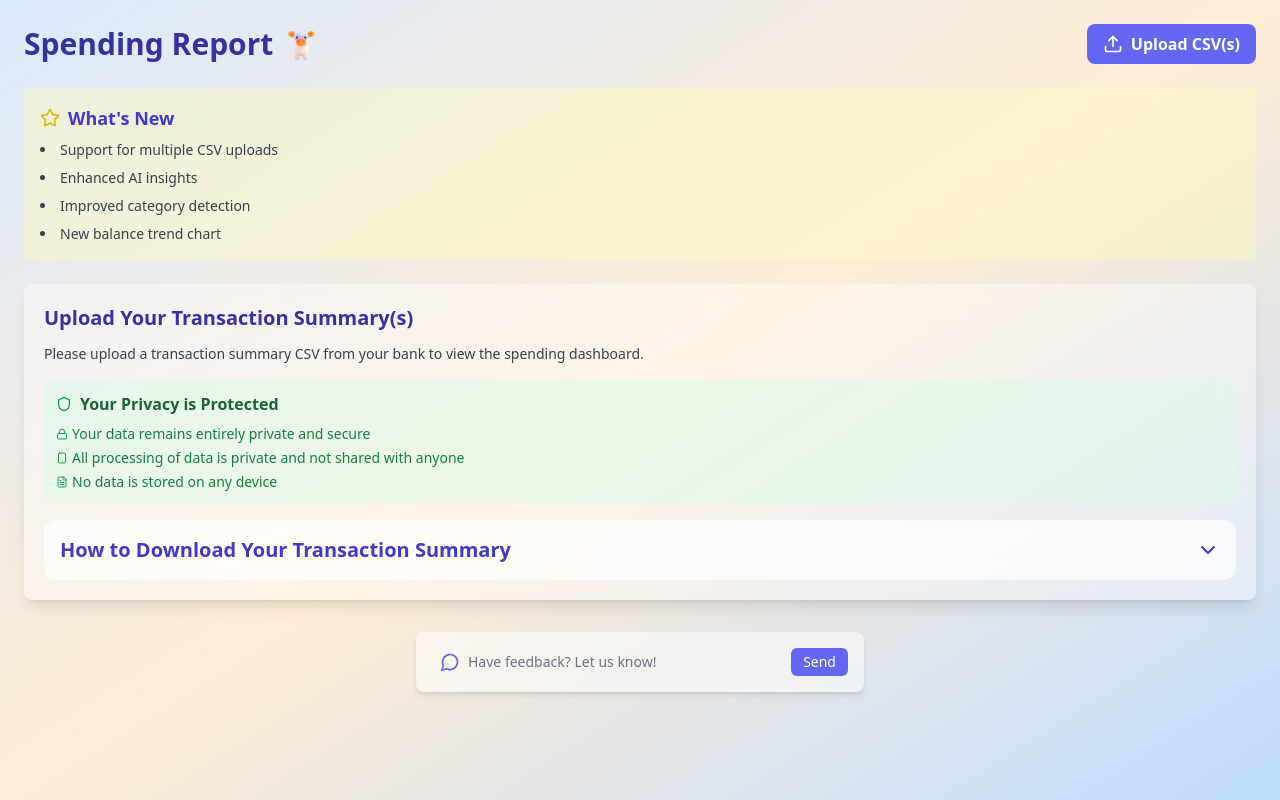
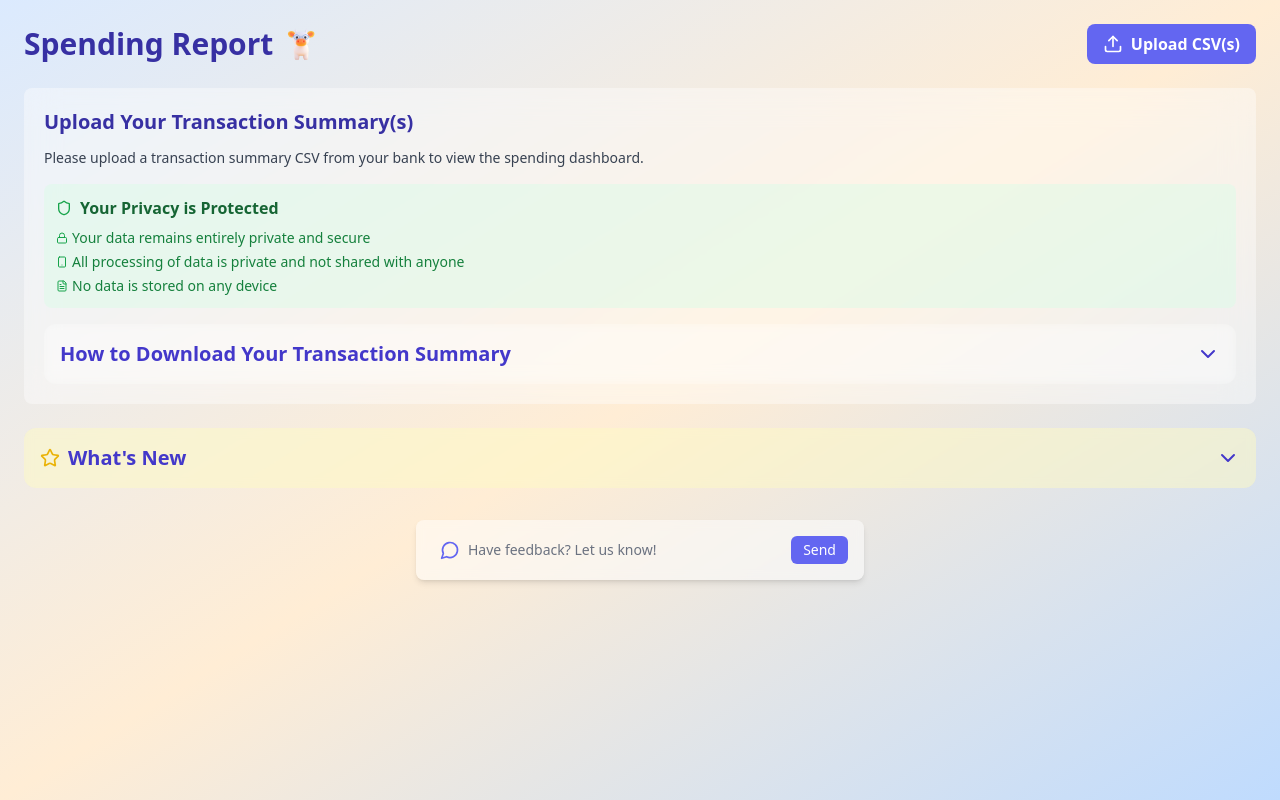
Before and after one commit to greg-maceachern12/moolah, a React (Create React App) app: page / in a window 1280 px wide. Built offline with nearby package versions, Linux system fonts and the light colour scheme.

Commit message:
broad improvments

```diff
--- a/src/components/CollapsibleSection.tsx
+++ b/src/components/CollapsibleSection.tsx
@@ -5,23 +5,23 @@ interface CollapsibleSectionProps {
   title: string;
   children: React.ReactNode;
   defaultExpanded?: boolean;
+  color?: string;
   icon?: React.ReactNode;
 }
 
-const CollapsibleSection: React.FC<CollapsibleSectionProps> = ({ title, children, defaultExpanded = false, icon }) => {
+const CollapsibleSection: React.FC<CollapsibleSectionProps> = ({ title, children, defaultExpanded = false, color = "bg-white", icon }) => {
   const [isExpanded, setIsExpanded] = useState(defaultExpanded);
 
   const toggleExpanded = () => setIsExpanded(!isExpanded);
 
   return (
-    <div className="bg-white bg-opacity-50 backdrop-filter backdrop-blur-sm rounded-xl transition shadow-s duration-300 ease-in-out">
+    <div className={`${color} bg-opacity-50 backdrop-filter backdrop-blur-sm rounded-xl transition shadow-s duration-300 ease-in-out`}>
       <button
         onClick={toggleExpanded}
-        className="w-full flex justify-between items-center p-4 text-left font-semibold text-indigo-700 hover:bg-indigo-50 transition-colors duration-200"
-      >
+        className="w-full flex justify-between items-center p-4 text-left font-semibold text-indigo-700 rounded-xl hover:bg-indigo-50 transition-colors duration-200"      >
         <div className="flex items-center space-x-2">
+          {icon}
           <span className="text-xl font-bold">{title}</span>
-          {icon}
         </div>
         {isExpanded ? <ChevronUp className="w-6 h-6" /> : <ChevronDown className="w-6 h-6" />}
       </button>
--- a/src/components/SpendingDashboard.tsx
+++ b/src/components/SpendingDashboard.tsx
@@ -1,11 +1,16 @@
 import React, { useState, useCallback } from 'react';
-import { XAxis, YAxis, AreaChart, Area, CartesianGrid, Tooltip, Legend, ResponsiveContainer, PieChart, Pie, Cell, LineChart, Line, BarChart, Bar } from 'recharts';
+import { XAxis, YAxis, CartesianGrid, Tooltip, Legend, ResponsiveContainer, PieChart, Pie, Cell, LineChart, Line, BarChart, Bar } from 'recharts';
 import { Calendar, Sun, ShoppingBag, Upload, RefreshCw, TrendingUp, TrendingDown, DollarSign, ArrowUpDown, Plus, Sparkles, FileText, Lock, Shield, Smartphone, Star, MessageCircle } from 'lucide-react';
 import Papa from 'papaparse';
 import CollapsibleSection from './CollapsibleSection';
 
 
 const COLORS = ['#0088FE', '#00C49F', '#FFBB28', '#FF8042', '#8884D8', '#82ca9d', '#ffc658'];
+
+interface CategoryTrendItem {
+    date: string;
+    [category: string]: string | number;
+}
 
 const SpendingDashboard: React.FC = () => {
     const [startDate, setStartDate] = useState<Date | null>(null);
@@ -24,7 +29,6 @@ const SpendingDashboard: React.FC = () => {
     const [monthOverMonthChange, setMonthOverMonthChange] = useState(0);
     const [yearOverYearChange, setYearOverYearChange] = useState(0);
     const [showYearOverYear, setShowYearOverYear] = useState(false);
-    const [balanceTrend, setBalanceTrend] = useState<Array<{ date: string, balance: number }>>([]);
 
     const [csvUploaded, setCsvUploaded] = useState(false);
     const [isLoading, setIsLoading] = useState(false);
@@ -33,6 +37,9 @@ const SpendingDashboard: React.FC = () => {
 
     const [isProcessing, setIsProcessing] = useState(false);
     const [selectedFileCount, setSelectedFileCount] = useState(0);
+
+    const [categoryTrendData, setCategoryTrendData] = useState<CategoryTrendItem[]>([]);
+
 
     const processTransactions = useCallback((transactions: any[]) => {
         let totalSpent = 0;
@@ -142,8 +149,8 @@ const SpendingDashboard: React.FC = () => {
         const sortedCategories = Object.entries(categoryTotals)
             .sort((a, b) => b[1] - a[1]);
 
-        const top5Categories = sortedCategories.slice(0, 5);
-        const otherCategories = sortedCategories.slice(5);
+        const top5Categories = sortedCategories.slice(0, 4);
+        const otherCategories = sortedCategories.slice(4);
 
         const otherTotal = otherCategories.reduce((sum, [_, value]) => sum + value, 0);
 
@@ -152,6 +159,26 @@ const SpendingDashboard: React.FC = () => {
             { name: 'Other', value: otherTotal }
         ];
         setCategoryBreakdown(categoryBreakdownData);
+
+        // Add logic to process category trend data
+        const categoryTrendMap: { [key: string]: { [key: string]: number } } = {};
+        transactions.forEach(t => {
+            if (t.amount < 0) { // Only consider expenses
+                const monthYear = new Date(t.date).toISOString().slice(0, 7); // YYYY-MM format
+                if (!categoryTrendMap[monthYear]) {
+                    categoryTrendMap[monthYear] = {};
+                }
+                const category = t.category || 'Uncategorized';
+                categoryTrendMap[monthYear][category] = (categoryTrendMap[monthYear][category] || 0) + Math.abs(t.amount);
+            }
+        });
+
+        const categoryTrendData: CategoryTrendItem[] = Object.entries(categoryTrendMap).map(([date, categories]) => ({
+            date,
+            ...categories
+        }));
+
+        setCategoryTrendData(categoryTrendData.sort((a, b) => a.date.localeCompare(b.date)));
 
         const sortedMonthlySpending = Object.entries(monthlySpendingData)
             .sort(([dateA], [dateB]) => dateA.localeCompare(dateB))
@@ -173,19 +200,6 @@ const SpendingDashboard: React.FC = () => {
             }))
             .sort((a, b) => b.amount - a.amount);
         setRecurringPayments(recurring);
-
-
-        let runningBalance = 0;
-        const balanceTrendData = transactions
-            .sort((a, b) => new Date(a.date).getTime() - new Date(b.date).getTime())
-            .map(t => {
-                runningBalance += t.amount;
-                return {
-                    date: t.date,
-                    balance: runningBalance
-                };
-            });
-        setBalanceTrend(balanceTrendData);
 
     }, []);
 
@@ -615,22 +629,37 @@ const SpendingDashboard: React.FC = () => {
                             </div>
                             <div className="grid grid-cols-1 gap-8 mb-8">
                                 <div className="bg-white p-4 rounded shadow">
-                                    <h2 className="text-lg font-semibold mb-4">Balance Trend Over Time</h2>
+                                    <h2 className="text-lg font-semibold mb-4">Category Spending Trend</h2>
                                     <ResponsiveContainer width="100%" height={300}>
-                                        <AreaChart data={balanceTrend}>
+                                        <BarChart data={categoryTrendData}>
                                             <CartesianGrid strokeDasharray="3 3" />
                                             <XAxis
                                                 dataKey="date"
-                                                tickFormatter={(tick) => new Date(tick).toLocaleDateString('default', { month: 'short', year: '2-digit' })}
+                                                tickFormatter={(tick) => {
+                                                    const [year, month] = tick.split('-');
+                                                    const date = new Date(parseInt(year), parseInt(month) - 1, 1);
+                                                    return date.toLocaleString('default', { month: 'short', year: '2-digit' });
+                                                }}
                                             />
                                             <YAxis />
                                             <Tooltip
                                                 formatter={(value) => formatDollarAmount(value as number)}
-                                                labelFormatter={(label) => new Date(label).toLocaleDateString('default', { month: 'long', day: 'numeric', year: 'numeric' })}
+                                                labelFormatter={(label) => {
+                                                    const [year, month] = label.split('-');
+                                                    const date = new Date(parseInt(year), parseInt(month) - 1, 1);
+                                                    return date.toLocaleString('default', { month: 'long', year: 'numeric' });
+                                                }}
                                             />
                                             <Legend />
-                                            <Area type="monotone" dataKey="balance" stroke="#8884d8" fill="#8884d8" />
-                                        </AreaChart>
+                                            {categoryBreakdown.map((category, index) => (
+                                                <Bar
+                                                    key={category.name}
+                                                    dataKey={category.name}
+                                                    stackId="a"
+                                                    fill={COLORS[index % COLORS.length]}
+                                                />
+                                            ))}
+                                        </BarChart>
                                     </ResponsiveContainer>
                                 </div>
                             </div>
@@ -665,20 +694,7 @@ const SpendingDashboard: React.FC = () => {
                     </div>
                 ) : (
                     <>
-                        {/* New static What's New box */}
-                        <div className="mt-4 bg-yellow-100 bg-opacity-50 rounded-l p-4">
-                            <div className="flex items-center space-x-2 mb-2">
-                                <Star className="w-5 h-5 text-yellow-500" />
-                                <h3 className="text-lg font-semibold text-indigo-700">What's New</h3>
-                            </div>
-                            <ul className="text-sm space-y-2 text-gray-700 list-disc list-inside">
-                                <li>Support for multiple CSV uploads</li>
-                                <li>Enhanced AI insights</li>
-                                <li>Improved category detection</li>
-                                <li>New balance trend chart</li>
-                            </ul>
-                        </div>
-                        <div className="bg-white bg-opacity-40 backdrop-filter backdrop-blur-lg shadow-lg rounded-lg overflow-hidden mt-6 p-5">
+                        <div className="bg-white bg-opacity-40 backdrop-filter backdrop-blur-lg shadow-m rounded-lg overflow-hidden mt-6 mb-6 p-5">
                             <h2 className="text-xl font-bold mb-3 text-indigo-800">Upload Your Transaction Summary(s)</h2>
                             <p className="text-sm text-gray-700 mb-4">
                                 Please upload a transaction summary CSV from your bank to view the spending dashboard.
@@ -705,7 +721,7 @@ const SpendingDashboard: React.FC = () => {
                                 </ul>
                             </div>
 
-                            <CollapsibleSection title="How to Download Your Transaction Summary">
+                            <CollapsibleSection title="How to Download Your Transaction Summary" color='bg-white-10'>
                                 <ol className="text-sm space-y-2 text-gray-700 list-decimal list-inside">
                                     <li>Log into your online banking</li>
                                     <li>Select the account you want to download a CSV for</li>
@@ -717,6 +733,18 @@ const SpendingDashboard: React.FC = () => {
                                 </ol>
                             </CollapsibleSection>
                         </div>
+                        {/* New static What's New box */}
+                        <CollapsibleSection
+                            title="What's New"
+                            icon={<Star className="w-5 h-5 text-yellow-500" />}
+                            color='bg-yellow-100'>
+                            <ul className="text-sm space-y-2 text-gray-700 list-disc list-inside">
+                                <li>Support for multiple CSV uploads</li>
+                                <li>Enhanced AI insights</li>
+                                <li>Improved category detection</li>
+                                <li>New balance trend chart</li>
+                            </ul>
+                        </CollapsibleSection>
                     </>
                 )}
 
```
